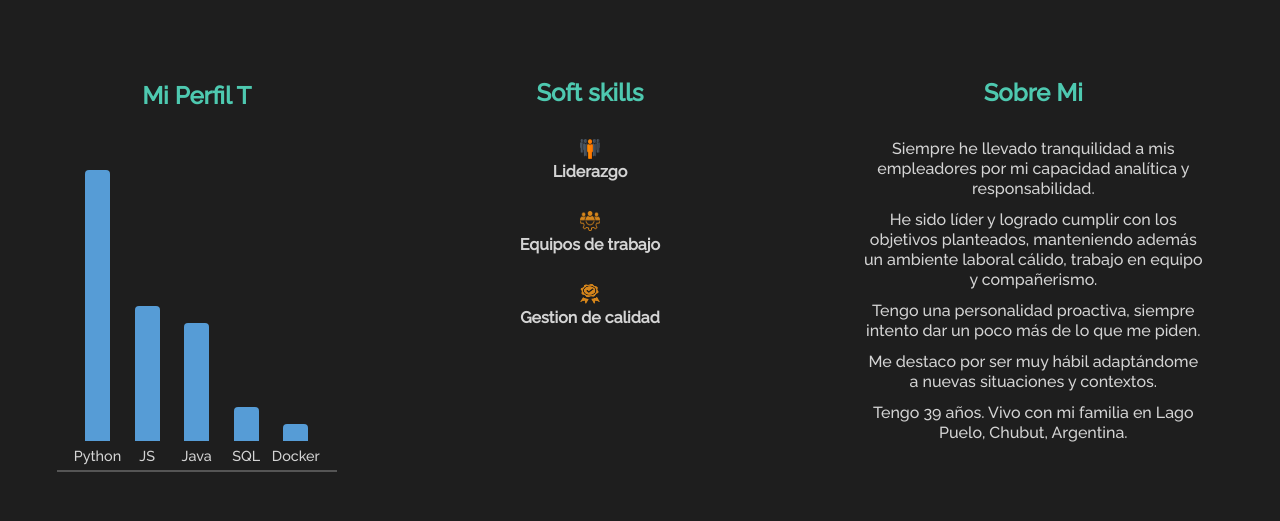
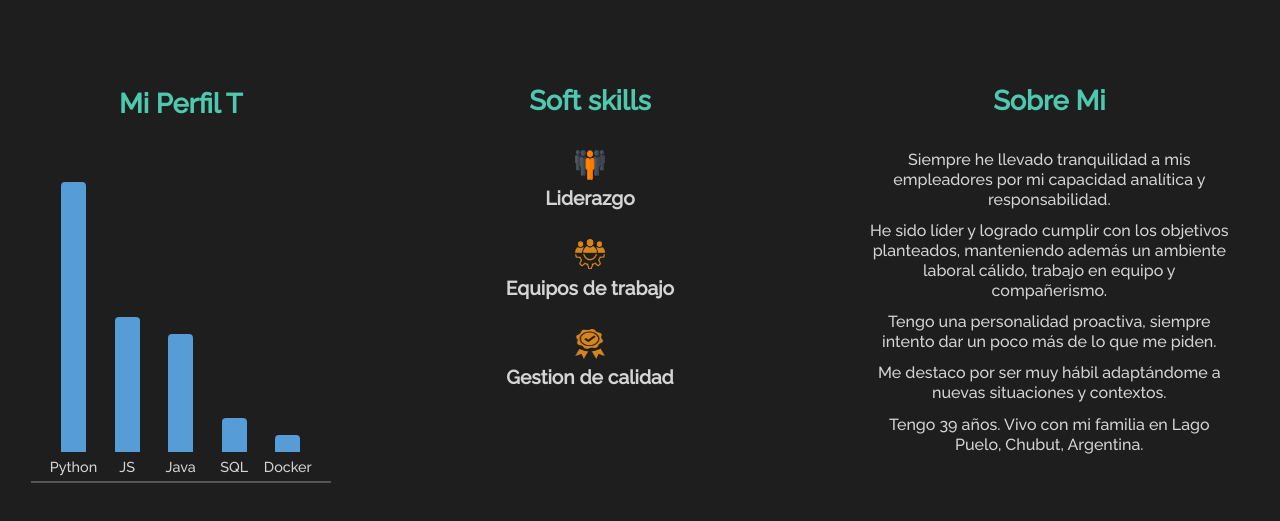
Before and after one commit to agustingomez1986/portfolio, a plain HTML site: page index.html in a window 1280 px wide. Shown: the part 143-664 px from the top of the page. Drawn offline with Linux system fonts and the light colour scheme.

Commit message:
Ajuste css

```diff
--- a/assets/css/header.css
+++ b/assets/css/header.css
@@ -1,3 +1,21 @@
+header {
+    display: flex;
+    flex-direction: column;
+    align-items: center;
+    padding: 40px;
+    gap: 20px;
+
+    @media (min-width: 425px) {
+        flex-direction: row;
+        justify-content: space-around;
+
+        @media (min-width: 768px) {
+            justify-content: flex-start;
+            gap: 40px;
+        }
+    }
+}
+
 .cabeceraAvatar {
     background: url("../img/avatar.jpg") top /cover no-repeat;
     border-radius: 50%;
--- a/assets/css/main.css
+++ b/assets/css/main.css
@@ -1,9 +1,21 @@
+main {
+  display: flex;
+  flex-direction: column;
+  gap: 80px;
+  padding: 1em;
+
+  @media (min-width: 425px) {
+    flex-direction: row;
+    flex-wrap: wrap;
+    margin-top: 2em;
+  }
+}
+
 .perfil-t {
   max-width: 400px;
   min-width: 300px;
   margin: auto;
   text-align: center;
-  padding: 10px 10px 30px;
 }
 
 .perfilGrafico {
@@ -39,15 +51,14 @@
 }
 
 .soft-skills {
-  padding: 10px 10px 30px;
   margin: auto;
   max-width: 400px;
   min-width: 300px;
   text-align: center;
 
-    @media (min-width: 425px) {
-      margin: 0 auto;
-    }
+  @media (min-width: 425px) {
+    margin: 0 auto;
+  }
 }
 
 .skillsList {
@@ -60,12 +71,12 @@
 }
 
 .skillsIcon {
-  height: 20px;
-  width: 20px;
+  height: 30px;
+  width: 30px;
+  margin-bottom: 3px;
 }
 
 .sobreMi{
-  padding: 10px 10px 30px;
   margin: auto;
   max-width: 400px;
   text-align: center;
--- a/assets/css/styles.css
+++ b/assets/css/styles.css
@@ -3,32 +3,6 @@ body{
     background-color: #1e1e1e;
     color: #d4d4d4;
 
-}
-
-header {
-    display: flex;
-    flex-direction: column;
-    align-items: center;
-    padding: 40px;
-    gap: 20px;
-
-    @media (min-width: 425px) {
-        flex-direction: row;
-        justify-content: space-around;
-
-        @media (min-width: 768px) {
-            justify-content: flex-start;
-            gap: 40px;
-        }
-    }
-}
-
-main {
-    @media (min-width: 425px) {
-        display: flex;
-        flex-wrap: wrap;
-        margin-top: 2em;
-    }
 }
 
 h1 {
@@ -39,6 +13,10 @@ h1 {
 
 h3 {
   color: #4ec9b0;
-  font-size: 1.5em;
+  font-size: 1.7em;
   margin-bottom: 0.5em;
 }
+
+h4 {
+    font-size: 1.2em;
+}
```
